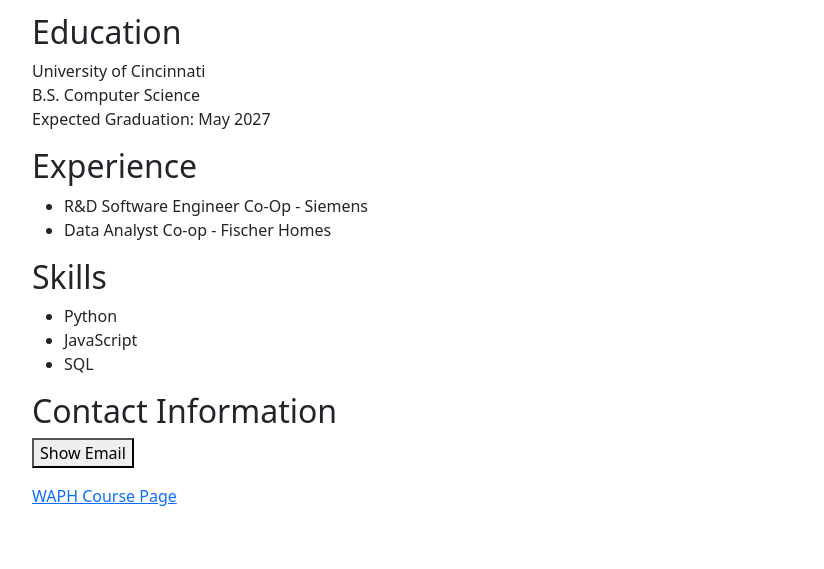
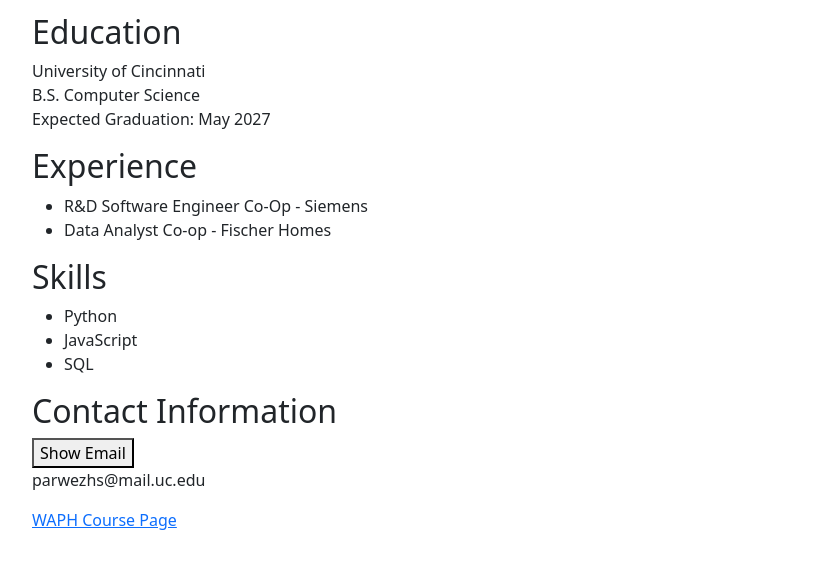
Before and after one commit to hinnaparwezuc/hinnaparwezuc.github.io, a plain HTML site: page index.html in a window 1280 px wide. Both pictures are taken after a click on the button "Show Email". Shown: the part 125-694 px from the top of the page, without its empty margins (50-874 px from the left). Drawn offline with nearby package versions, Linux system fonts and the light colour scheme.

Commit message:
Update contact information

```diff
--- a/index.html
+++ b/index.html
@@ -44,6 +44,12 @@
 
     <p id="email"></p>
 
+    <script>
+        function showEmail() {
+            document.getElementById("email").innerHTML =
+                "parwezhs@mail.uc.edu";
+        }
+    </script>
 
     <p>
         <a href="waph.html">WAPH Course Page</a>
```
